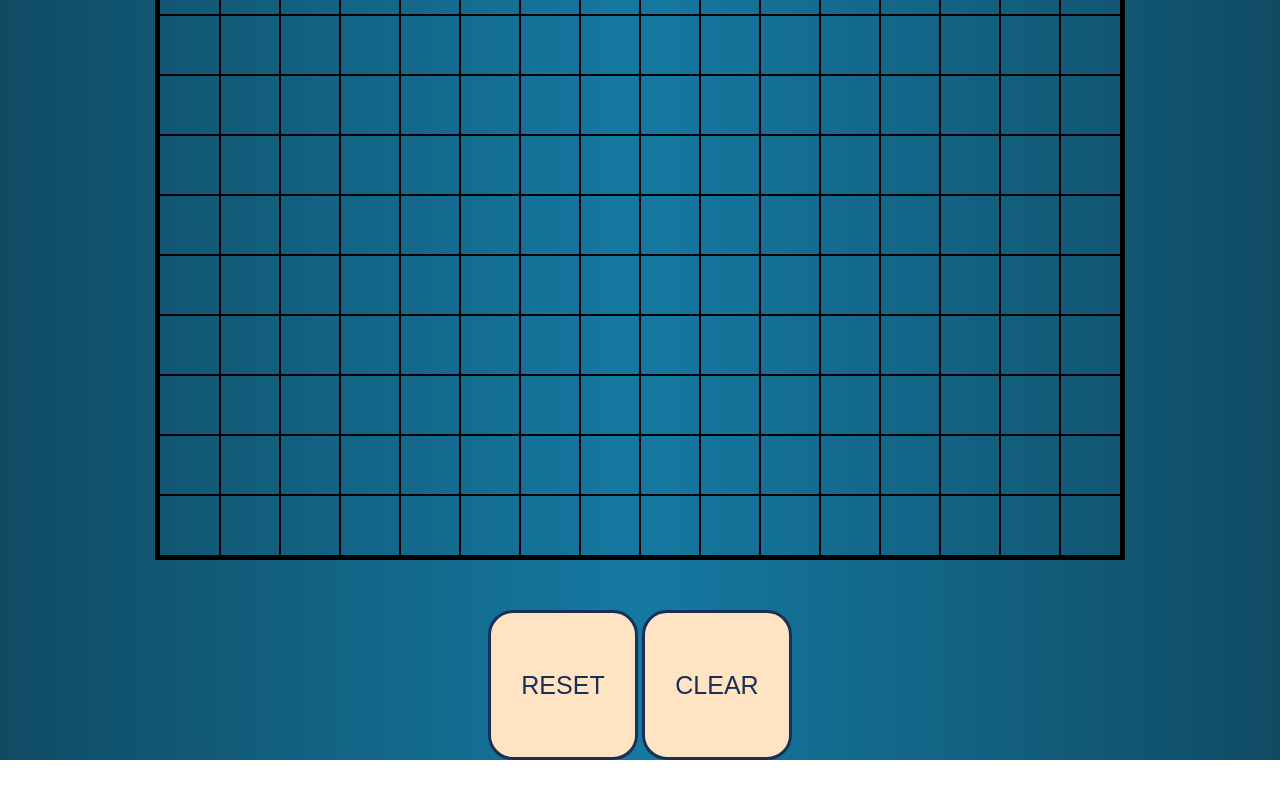
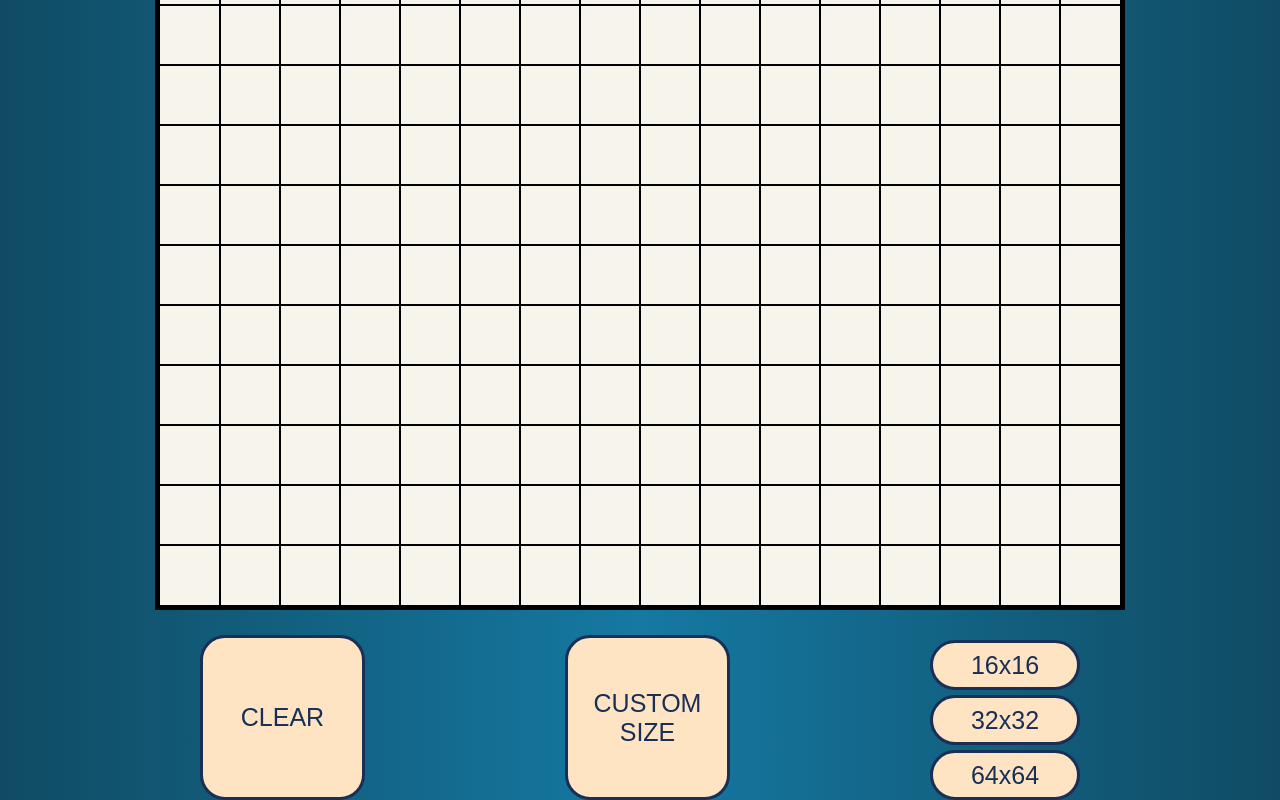
Before and after one commit to Stathis92/etchasketch, a plain HTML site: page index.html in a window 1280 px wide. Shown: the part 530-1330 px from the top of the page. Before the commit the page ends 1290 px from the top, so only its background shows below. Drawn offline with Linux system fonts and the light colour scheme.

Commit message:
Add createContainer() function and custom buttons

```diff
--- a/index.html
+++ b/index.html
@@ -9,9 +9,16 @@
   <body>
     <div class="title">Etch-A-Sketch</div>
     <div id="gridContainer" class="gridContainer"></div>
-    <div id="menu" class="reset">
-      <button id="reset">RESET</button>
+    <div class="menu">
       <button id="clear">CLEAR</button>
+      <div class="left" id="custom">
+        <button id="size1">CUSTOM SIZE</button>
+        <div class="right">
+          <button id="size2">16x16</button>
+          <button id="size3">32x32</button>
+          <button id="size4">64x64</button>
+        </div>
+      </div>
     </div>
 
     <script src="script.js"></script>
--- a/script.js
+++ b/script.js
@@ -1,27 +1,30 @@
 document.body.onload = createGrid;
 
-const setSize = document.getElementById("reset");
-const clearSktch = document.getElementById("clear");
+const clearSketchB = document.getElementById("clear");
+const customSizeB = document.getElementById("custom");
 
-setSize.addEventListener("click", () => {
+customSizeB.addEventListener("click", () => {
   customSize();
 });
 
-clearSktch.addEventListener("click", () => {
+clearSketchB.addEventListener("click", () => {
   clearSketch();
 });
 
 function createGrid() {
   const gridContainer = document.getElementById("gridContainer");
 
+  //All container CSS
   gridContainer.style.maxHeight = "960px";
   gridContainer.style.maxWidth = "960px";
   gridContainer.style.borderStyle = "solid";
   gridContainer.style.borderWidth = "5px";
-
+  gridContainer.style.marginTop = "50px";
+  gridContainer.style.backgroundColor = "#F6F4EB";
   let customHeight = parseInt(gridContainer.style.maxHeight);
   let customWidth = parseInt(gridContainer.style.maxWidth);
 
+  //Create Rows
   for (let i = 0; i < GRID_SIZE; i++) {
     const gridRow = document.createElement("div");
     gridRow.id = "gridRow" + i;
@@ -29,46 +32,56 @@ function createGrid() {
     gridRow.style.flex = "row";
     gridContainer.appendChild(gridRow);
 
+    //Create Columns
     for (let j = 0; j < GRID_SIZE; j++) {
       let newDiv = document.createElement("div");
       newDiv.id = "gridBox" + (i * GRID_SIZE + j);
+
+      //Calculate the cell size
       newDiv.style.width = customWidth / GRID_SIZE + "px";
       newDiv.style.height = customHeight / GRID_SIZE + "px";
+
+      //Create Outline instead of borders
       newDiv.style.outline = "1px";
       newDiv.style.outlineStyle = "solid";
 
       document.getElementById(gridRow.id).appendChild(newDiv);
 
       document.getElementById(newDiv.id).onmouseover = function () {
-        mouseDown(newDiv.id);
+        mouseOver(newDiv.id);
       };
     }
   }
 }
 
-function mouseDown(position) {
+function mouseOver(position) {
   let randomColor = Math.floor(Math.random() * 16777215).toString(16);
   document.getElementById(position).style.backgroundColor = "#" + randomColor;
 }
 
 function customSize() {
   let input = prompt("Please enter Grid size (max 100):");
+  while (input > 100 || input < 1 || isNaN(input)) {
+    input = prompt("Please enter Grid size (max 100):");
+  }
   GRID_SIZE = input;
+  createContainer();
+  createGrid();
+}
+
+function clearSketch() {
+  createContainer();
+  createGrid();
+}
+
+//Function to create a new container in the same position as the last one
+//delete the old one
+function createContainer() {
   const oldContainer = document.getElementById("gridContainer");
   const newContainer = document.createElement("div");
   newContainer.id = "gridContainer";
   document.body.insertBefore(newContainer, oldContainer);
   oldContainer.remove();
-  createGrid();
-}
-
-function clearSketch() {
-  const oldContainer = document.getElementById("gridContainer");
-  const newContainer = document.createElement("div");
-  newContainer.id = "gridContainer";
-  document.body.insertBefore(newContainer, oldContainer);
-  oldContainer.remove();
-  createGrid();
 }
 
 let GRID_SIZE = 16;
--- a/style.css
+++ b/style.css
@@ -16,20 +16,18 @@
   );
 }
 
-  button{
-    margin-top: 50px;
-    height: 150px;
-    width: 150px;
+button {
+  height: 165px;
+  width: 165px;
   border: solid;
   border-radius: 25px;
   cursor: pointer;
   background-color: bisque;
   color: rgb(25, 47, 86);
-
   font-size: 25px;
 }
 
-  button:hover{
+button:hover {
   background-color: azure;
 }
 
@@ -38,3 +36,25 @@
   color: rgb(242, 221, 127);
   margin-top: 45px;
 }
+
+.menu {
+  margin-top: 25px;
+  gap: 200px;
+  display: flex;
+  flex-direction: row;
+}
+
+.left {
+  display: flex;
+  gap: 200px;
+}
+
+.right button {
+  margin-top: 5px;
+  height: 50px;
+  width: 150px;
+
+  display: flex;
+  align-items: center;
+  justify-content: center;
+}
```
Lines whose indentation alone changed are shown as unchanged.
